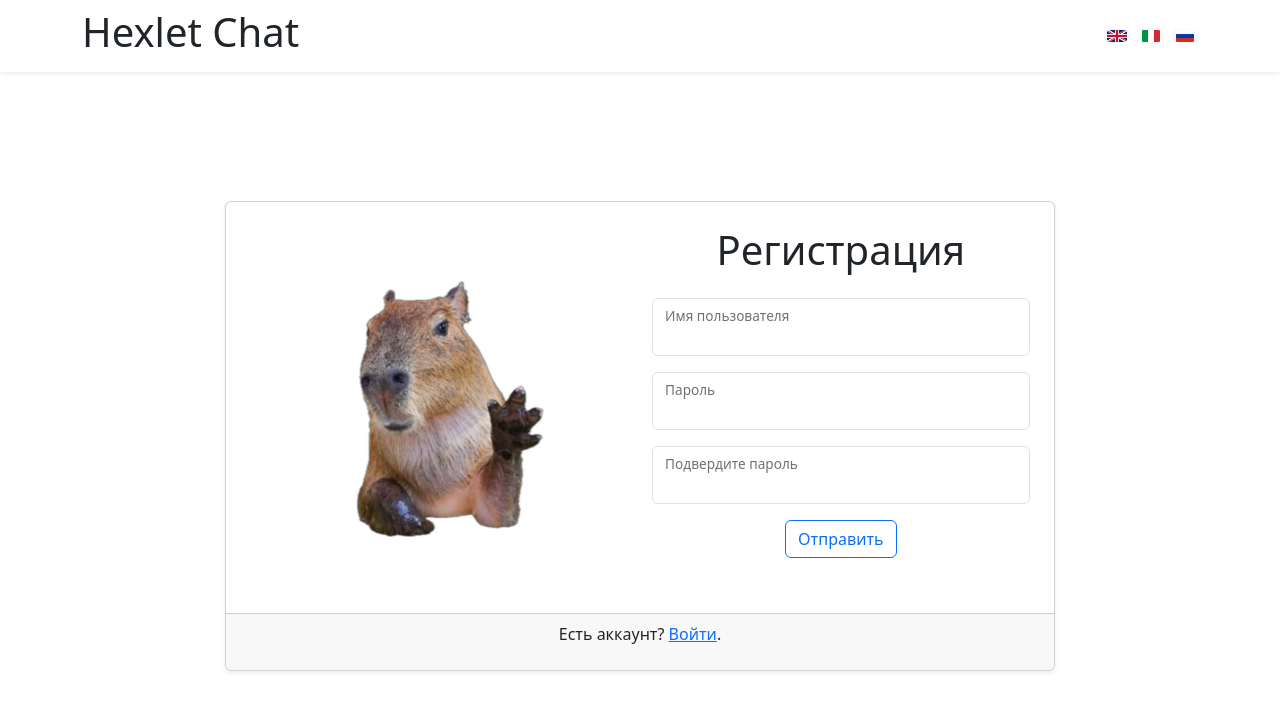
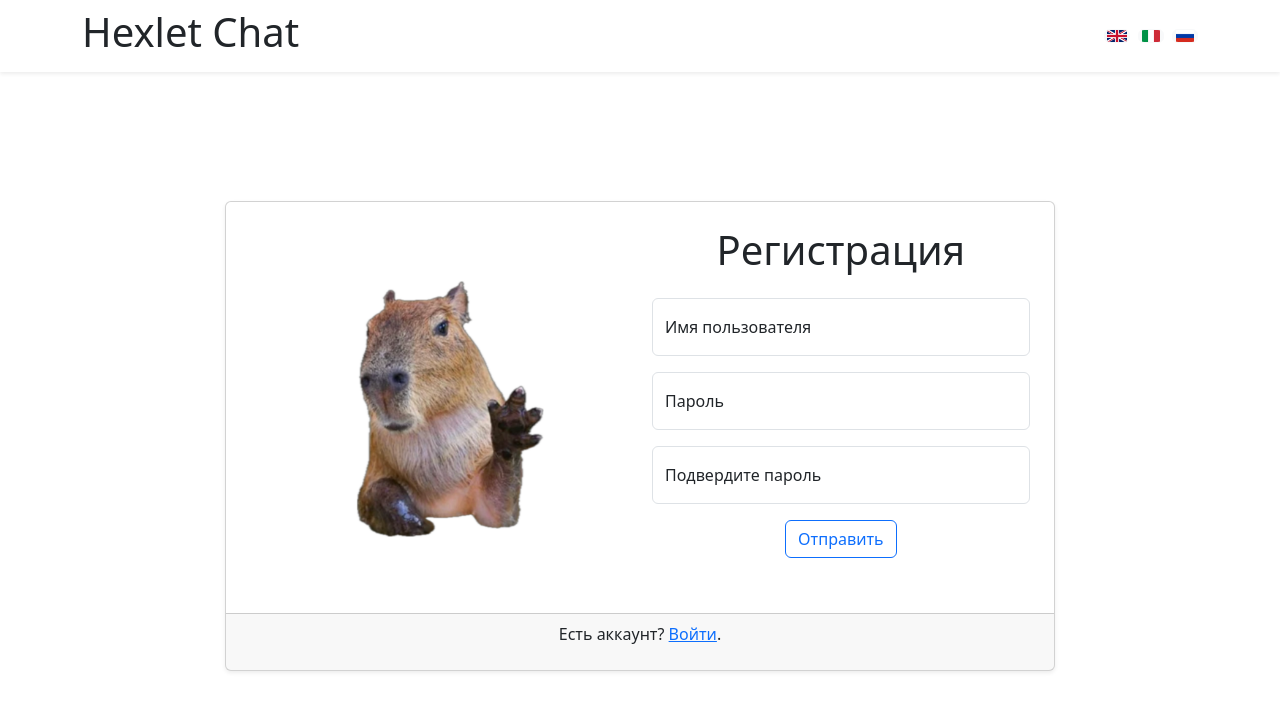
Before and after one commit to EllySmith/Online-messenger, a React (Create React App) app in the folder frontend/: page /signup in a window 1280 px wide. Shown: the top 710 px of the page. Built offline with nearby package versions, Linux system fonts and the light colour scheme; no server answers; what leo-profanity would draw is missing.

Commit message:
placeholders

```diff
--- a/frontend/src/pages/RegistrationPage.js
+++ b/frontend/src/pages/RegistrationPage.js
@@ -27,7 +27,7 @@ function Registration() {
       navigate('/');
     } catch (err) {
       if (err.response && err.response.status === 409) {
-        setErrors({ general: 'Имя пользователя уже существует' });
+        setErrors({ general: t('error.userExists') });
       } else {
         setErrors({ general: 'Произошла ошибка при регистрации' });
       }
@@ -62,6 +62,7 @@ function Registration() {
                               type="text"
                               name="username"
                               className={`form-control ${errors.username && touched.username ? 'is-invalid' : ''}`}
+                              placeholder={t('form.name')}
                             />
                             <label htmlFor="username">{t('form.name')}</label>
                             {errors.username && touched.username && (
@@ -75,6 +76,7 @@ function Registration() {
                               type="password"
                               name="password"
                               className={`form-control ${errors.password && touched.password ? 'is-invalid' : ''}`}
+                              placeholder={t('form.password')}
                             />
                             <label htmlFor="password">{t('form.password')}</label>
                             {errors.password && touched.password && (
@@ -87,6 +89,7 @@ function Registration() {
                               type="password"
                               name="confirmPassword"
                               className={`form-control ${errors.confirmPassword && touched.confirmPassword ? 'is-invalid' : ''}`}
+                              placeholder={t('form.passwordCheck')}
                             />
                             <label htmlFor="confirmPassword">{t('form.passwordCheck')}</label>
                             {errors.confirmPassword && touched.confirmPassword && (
--- a/frontend/src/utils/locales.js
+++ b/frontend/src/utils/locales.js
@@ -43,7 +43,8 @@ export const ru = {
       noPassword: 'Пароль обязателен',
       noMatch:'Пароли должны совпадать',
       noSecondPassword: 'Подтверждение пароля обязательно',
-      noconnection: 'Ошибка соединения'
+      noconnection: 'Ошибка соединения',
+      userExists: 'Такой пользователь уже существует'
      },
      notify: {
       rename: "Канал переименован",
```
